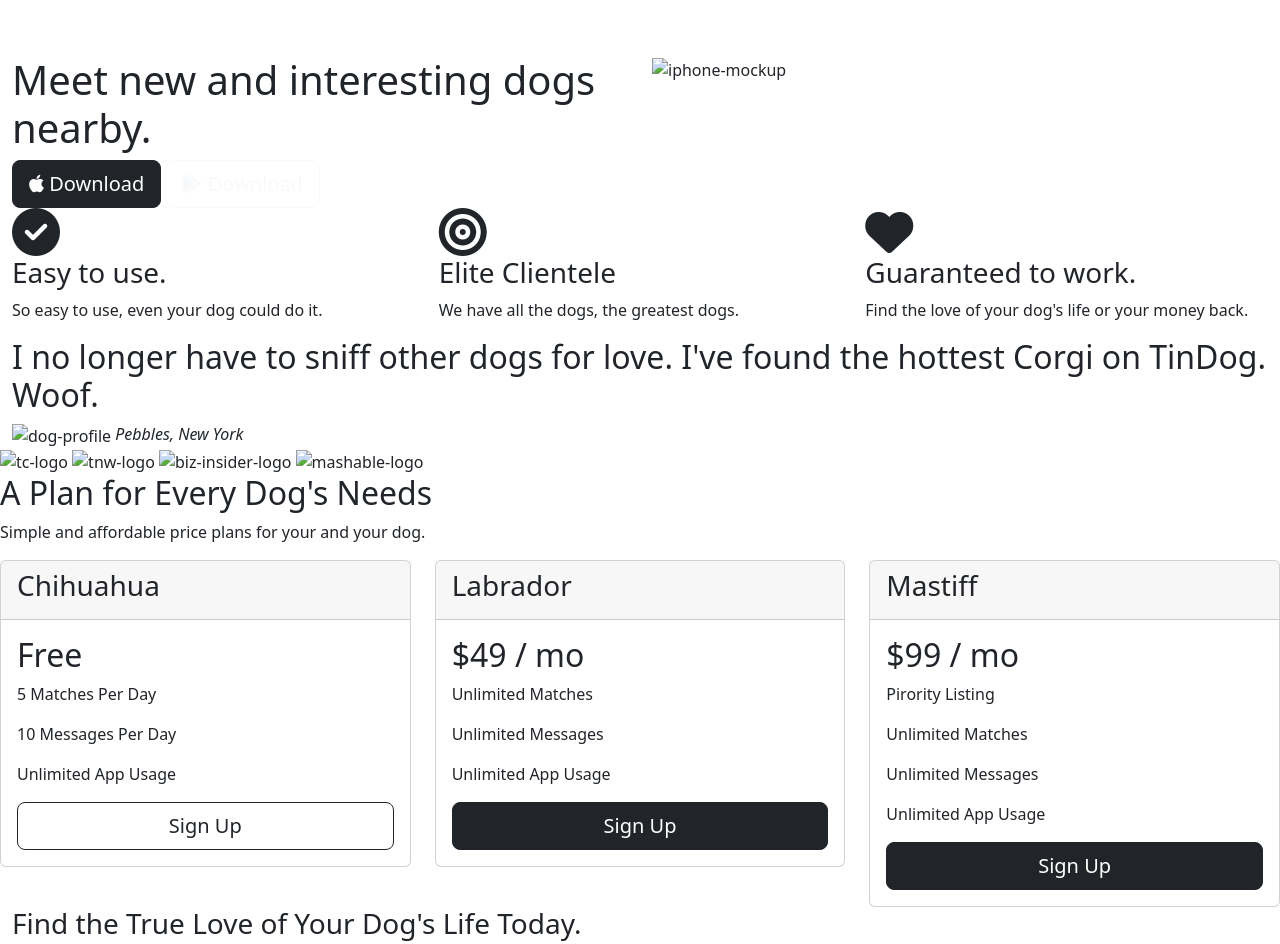
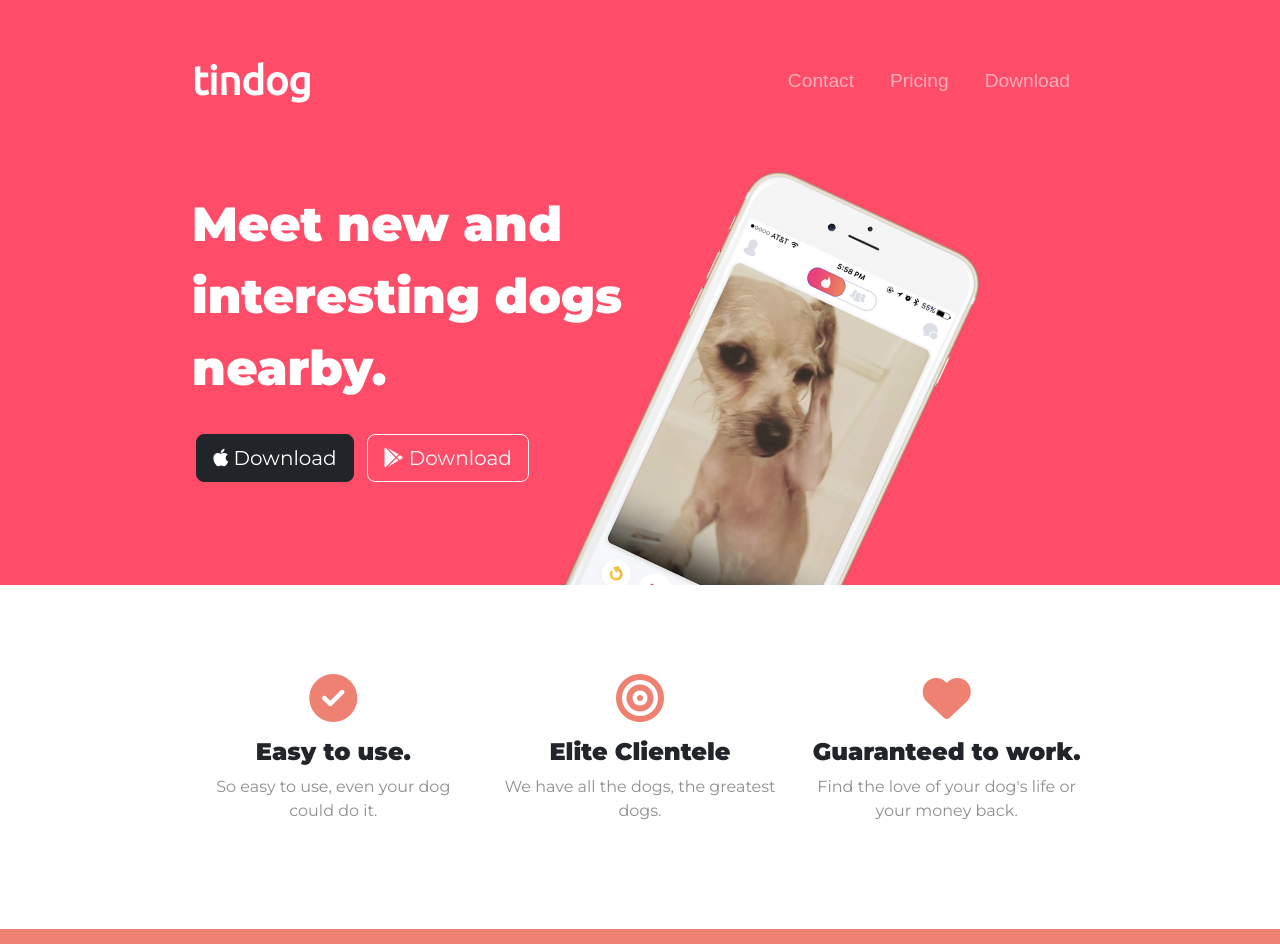
Before and after one commit to Sameer075/TinDog, a plain HTML site: page index.html in a window 1280 px wide. Shown: the top 944 px of the page. Drawn offline with nearby package versions, Linux system fonts and the light colour scheme.

Commit message:
Update index.html

```diff
--- a/index.html
+++ b/index.html
@@ -12,7 +12,7 @@
 
   <!-- CSS Style Sheet -->
   <link rel="stylesheet" href="https://cdn.jsdelivr.net/npm/bootstrap@5.2.0-beta1/dist/css/bootstrap.min.css">
-  <link rel="stylesheet" href="css\styles.css">
+  <link rel="stylesheet" href="styles.css">
 
   <!-- Font Awesomes -->
   <link rel="stylesheet" href="https://cdnjs.cloudflare.com/ajax/libs/font-awesome/6.1.1/css/all.min.css">
@@ -55,7 +55,7 @@
           <button type="button" class="btn btn-outline-light btn-lg download-button"><i class="fa-brands fa-google-play"></i> Download</button>
         </div>
         <div class="col-lg-6 ">
-          <img class="title-image" src="images/iphone6.png" alt="iphone-mockup">
+          <img class="title-image" src="iphone6.png" alt="iphone-mockup">
         </div>
       </div>
     </div>
@@ -96,12 +96,12 @@
       <div class="carousel-inner">
         <div class="carousel-item active container-fluid">
           <h2 class="testimonial-text">I no longer have to sniff other dogs for love. I've found the hottest Corgi on TinDog. Woof.</h2>
-          <img class="testimonials-profile" src="images/dog-img.jpg" alt="dog-profile">
+          <img class="testimonials-profile" src="dog-img.jpg" alt="dog-profile">
           <em>Pebbles, New York</em>
         </div>
         <div class="carousel-item container-fluid">
           <h2 class="testimonial-text">My dog used to be so lonely, but with TinDog's help, they've found the love of their life. I think.</h2>
-          <img class="testimonials-profile" src="images/lady-img.jpg" alt="lady-profile">
+          <img class="testimonials-profile" src="lady-img.jpg" alt="lady-profile">
           <em>Beverly, Illinois</em>
         </div>
       </div>
@@ -124,10 +124,10 @@
   <!-- Press -->
 
   <section class="colored-section" id="press">
-    <img class="press-logo" src="images/techcrunch.png" alt="tc-logo">
-    <img class="press-logo" src="images/tnw.png" alt="tnw-logo">
-    <img class="press-logo" src="images/bizinsider.png" alt="biz-insider-logo">
-    <img class="press-logo" src="images/mashable.png" alt="mashable-logo">
+    <img class="press-logo" src="techcrunch.png" alt="tc-logo">
+    <img class="press-logo" src="tnw.png" alt="tnw-logo">
+    <img class="press-logo" src="bizinsider.png" alt="biz-insider-logo">
+    <img class="press-logo" src="mashable.png" alt="mashable-logo">
 
   </section>
 
```
